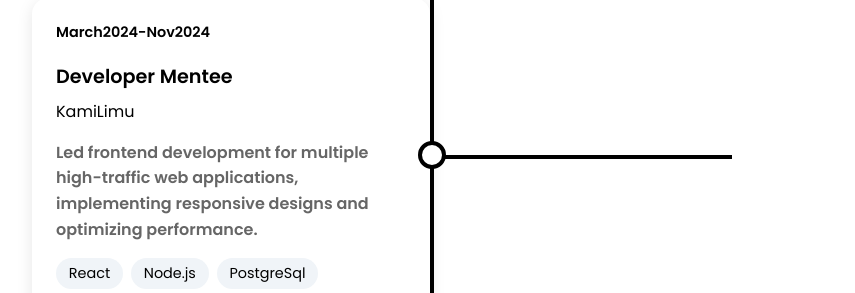
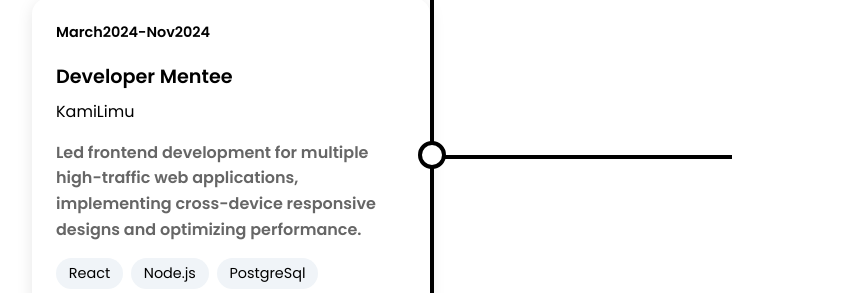
Before and after one commit to Anyona-00/New-portfolio, a plain HTML site: page index.html in a window 1280 px wide. Shown: the part 2246-2539 px from the top of the page, without its empty margins (208-1063 px from the left). Drawn offline with Linux system fonts and the light colour scheme.

Commit message:
testing new os

```diff
--- a/index.html
+++ b/index.html
@@ -225,7 +225,7 @@
             <div class="timeline-company">KamiLimu</div>
             <p class="timeline-description">
               Led frontend development for multiple high-traffic web
-              applications, implementing responsive designs and optimizing
+              applications, implementing cross-device responsive designs and optimizing
               performance.
             </p>
             <div class="skills-list">
```
